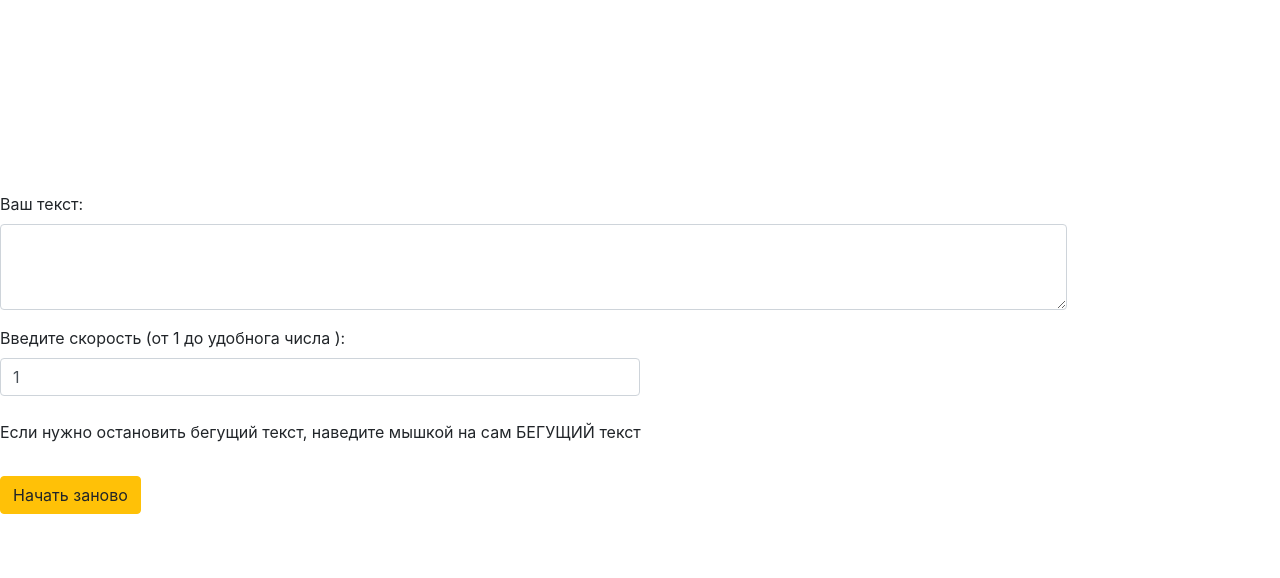
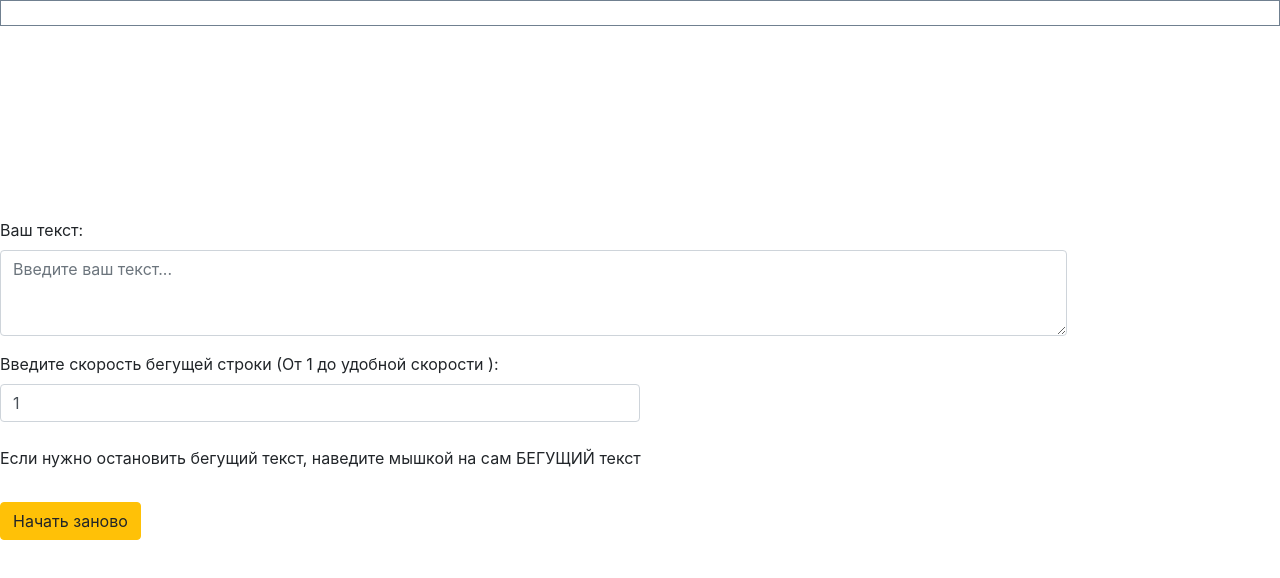
Before and after one commit to Anton-Volchkov/running-text, an Angular app: page / in a window 1280 px wide. Shown: the top 578 px of the page. Built offline with nearby package versions, Linux system fonts and the light colour scheme.

Commit message:
Change Style

```diff
--- a/src/app/app.component.html
+++ b/src/app/app.component.html
@@ -1,4 +1,6 @@
-<marquee onmouseover="this.stop()" onmouseout="this.start()" *ngIf="b" [attr.scrollamount]="speed" ><span style="font-size: 2.7em;">{{Text}}</span></marquee>
+<div style="border: 1px solid slategrey;">
+  <marquee onmouseover="this.stop()" onmouseout="this.start()" *ngIf="b" [attr.scrollamount]="speed" ><span style="font-size: 2.7em;">{{Text}}</span></marquee>
+</div>
 <br>
 <br>
 <br>
@@ -7,10 +9,10 @@
 <br>
 <div class="form-group mt-5">
   <label c>Ваш текст:</label>
-  <textarea class="form-control col-10" type="text" [(ngModel)]="Text"  rows="3"></textarea>
+  <textarea placeholder="Введите ваш текст..." class="form-control col-10" type="text" [(ngModel)]="Text"  rows="3"></textarea>
 </div>
 
-<label>Введите скорость (от 1 до удобнога числа ):  </label>
+<label>Введите скорость бегущей строки (От 1 до удобной скорости ):  </label>
 <input  class="form-control col-6" type="number" [(ngModel)]="speed">
 <br>
 <label>Если нужно остановить бегущий текст, наведите мышкой на сам БЕГУЩИЙ текст</label>
```
